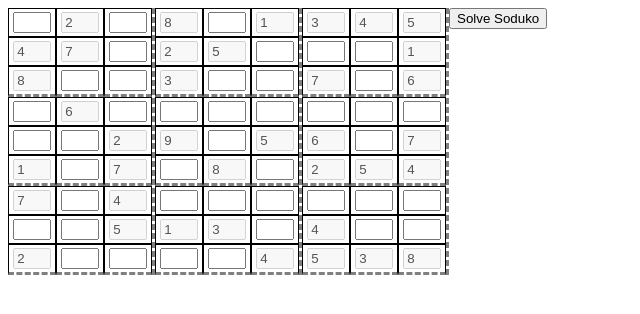
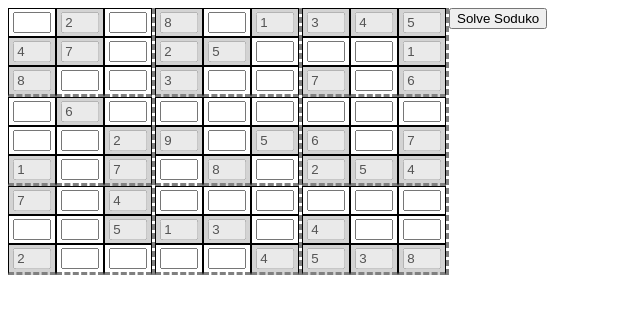
Before and after one commit to galarlo/Soduko, a React (Create React App) app: page / in a window 1280 px wide. Shown: the top 314 px of the page, without its empty margins (0-640 px from the left). Built offline with nearby package versions, Linux system fonts and the light colour scheme.

Commit message:
add css class for clues

```diff
--- a/src/App.css
+++ b/src/App.css
@@ -3,6 +3,10 @@
     padding: 3px;
     text-align: center;
     width: 5ch;
+}
+
+.clueCell {
+    background-color: lightgray;
 }
 
 .sodukoCell:nth-of-type(3n) {
--- a/src/SodukoCell.js
+++ b/src/SodukoCell.js
@@ -3,7 +3,7 @@ import React, { useState } from 'react';
 function SodukoCell(props) {
     const [isClue, _] = useState(props.value != " ")
 
-    return <div className='sodukoCell'>
+    return <div className={'sodukoCell ' + (isClue ? "clueCell" : "")}>
         <input type="number" value={props.value} disabled={isClue} min={1} max={9}
             onChange={(e)=>props.onChange(props.row, props.column, e.target.value)} />
     </div>
```
